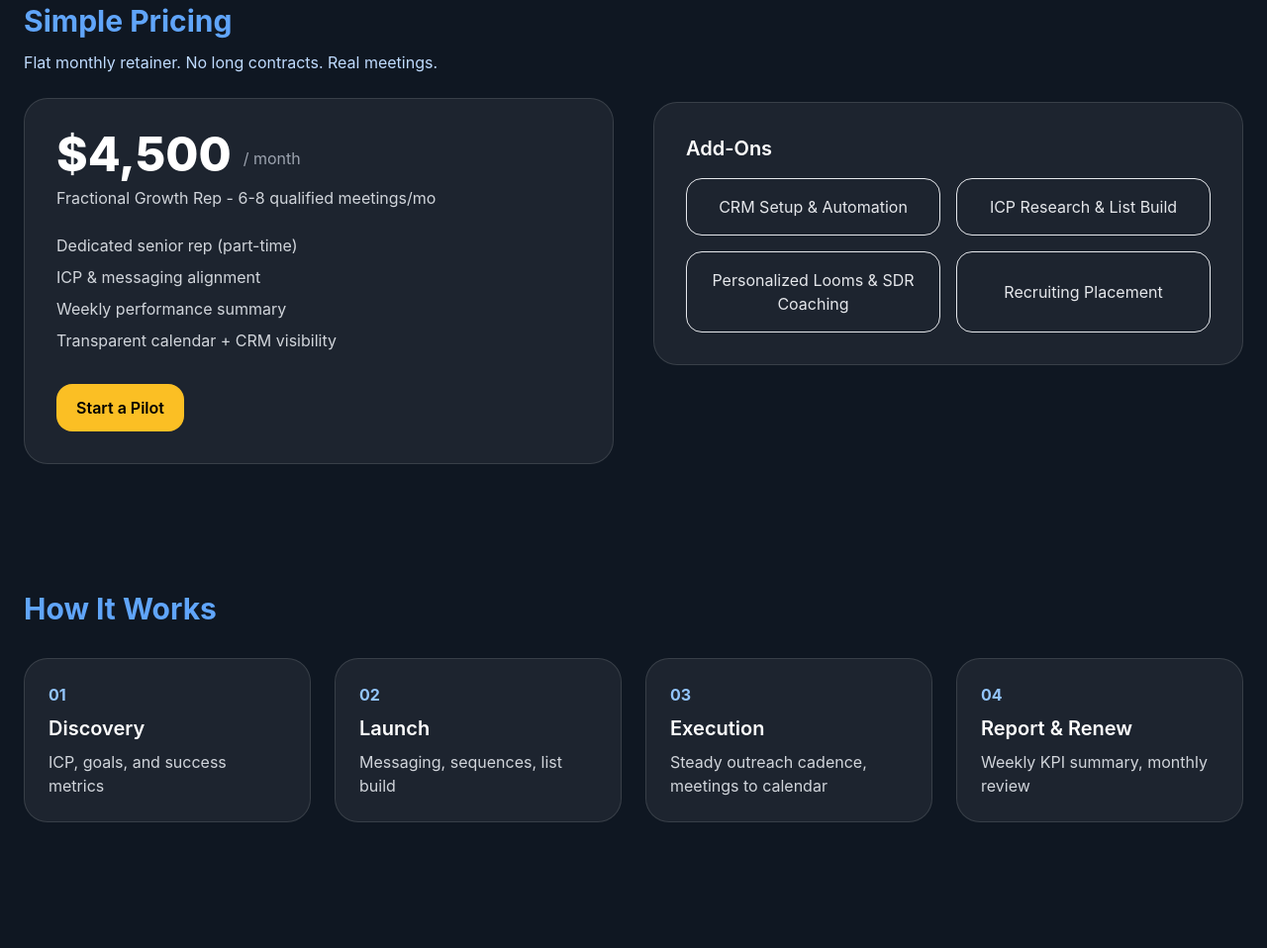
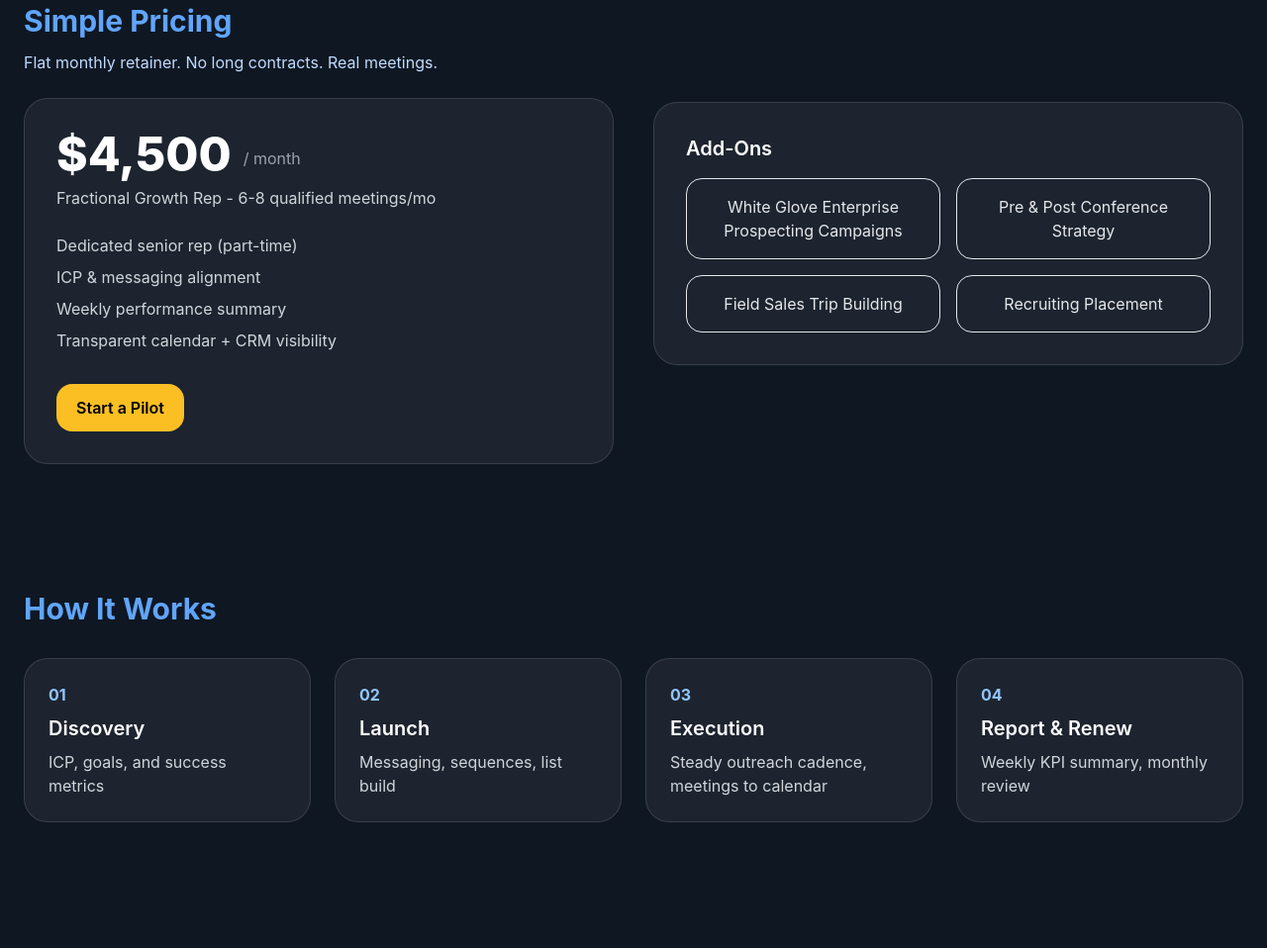
Before and after one commit to mylesbybee12-dev/client-preview-Real-Deal-Growth, a plain HTML site: page index.html in a window 1280 px wide. Shown: the part 1033-1991 px from the top of the page at 99% size. Drawn offline with nearby package versions, Linux system fonts and the light colour scheme.

Commit message:
Add files via upload

```diff
--- a/index.html
+++ b/index.html
@@ -113,9 +113,9 @@
         <div class="glass rounded-3xl p-8">
           <h3 class="text-xl font-semibold">Add-Ons</h3>
           <ul class="mt-4 grid sm:grid-cols-2 gap-4 text-gray-200">
-            <li class="rounded-2xl border border-white/10 p-4 text-sm sm:text-base leading-snug text-center flex items-center justify-center">CRM Setup & Automation</li>
-            <li class="rounded-2xl border border-white/10 p-4 text-sm sm:text-base leading-snug text-center flex items-center justify-center">ICP Research & List Build</li>
-            <li class="rounded-2xl border border-white/10 p-4 text-sm sm:text-base leading-snug text-center flex items-center justify-center">Personalized Looms & SDR Coaching</li>
+            <li class="rounded-2xl border border-white/10 p-4 text-sm sm:text-base leading-snug text-center flex items-center justify-center">White Glove Enterprise Prospecting Campaigns</li>
+            <li class="rounded-2xl border border-white/10 p-4 text-sm sm:text-base leading-snug text-center flex items-center justify-center">Pre &amp; Post Conference Strategy</li>
+            <li class="rounded-2xl border border-white/10 p-4 text-sm sm:text-base leading-snug text-center flex items-center justify-center">Field Sales Trip Building</li>
             <li class="rounded-2xl border border-white/10 p-4 text-sm sm:text-base leading-snug text-center flex items-center justify-center">Recruiting Placement</li>
           </ul>
         </div>
```
